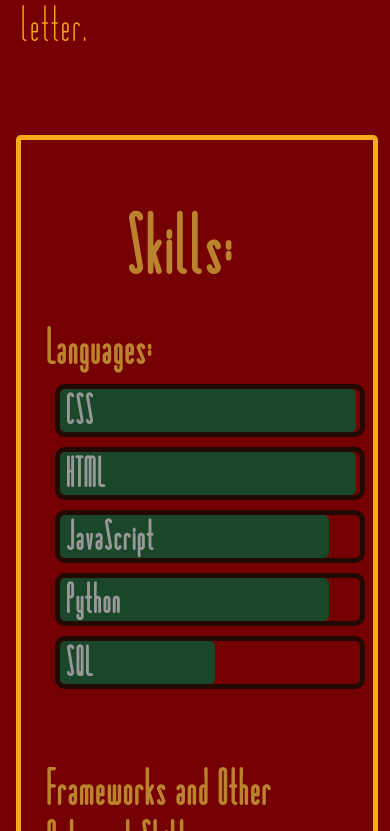
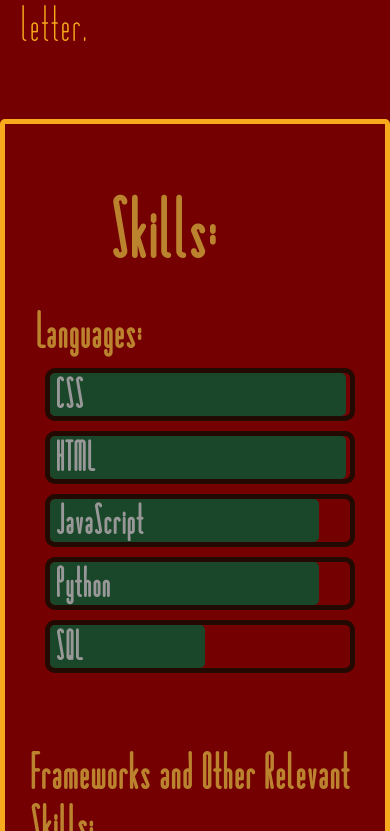
Before and after one commit to JJ-Thornton/React-Portfolio, a React (Create React App) app: page / in a window 390 px wide. Shown: the part 2293-3124 px from the top of the page. Built offline with nearby package versions, Linux system fonts and the light colour scheme.

Commit message:
Update Mobile.css

```diff
--- a/src/components/Mobile.css
+++ b/src/components/Mobile.css
@@ -62,6 +62,10 @@
   }
 
   /* Skills.js */
+  #skills {
+    padding: 0;
+  }
+
   .outline {
     padding: 1.5em;
   }
```
